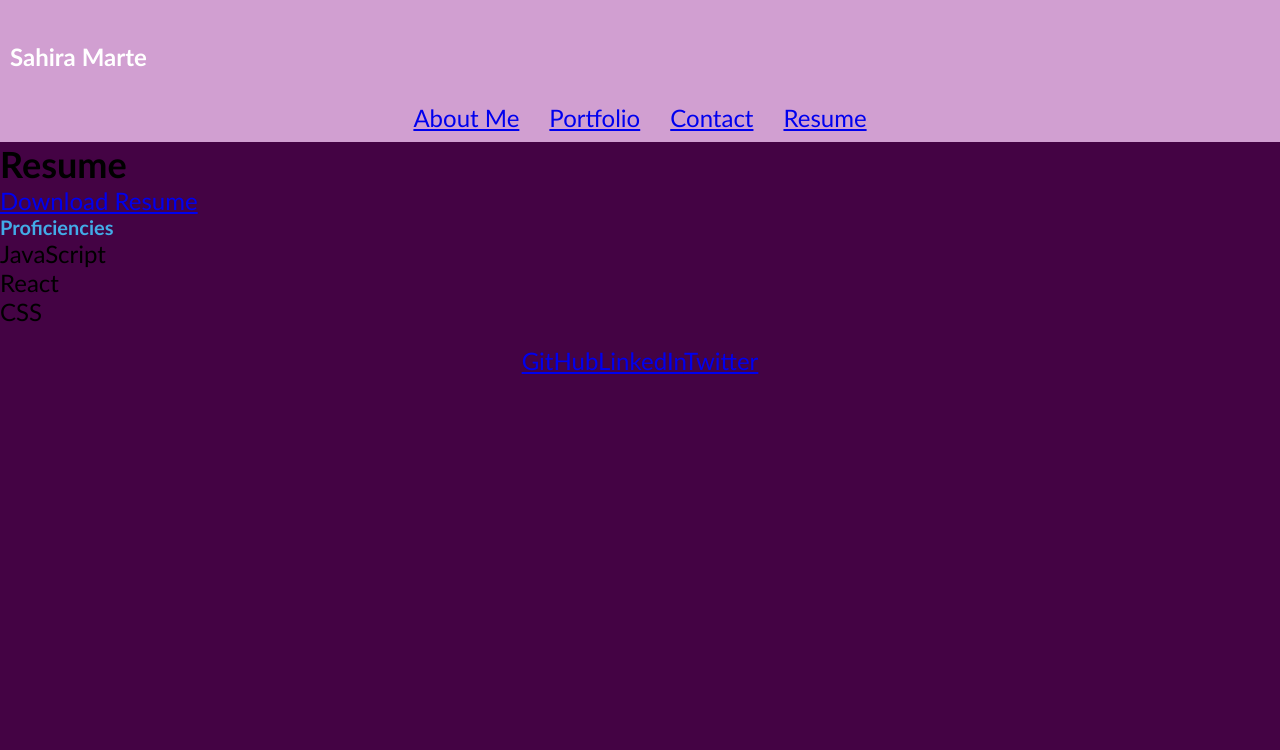
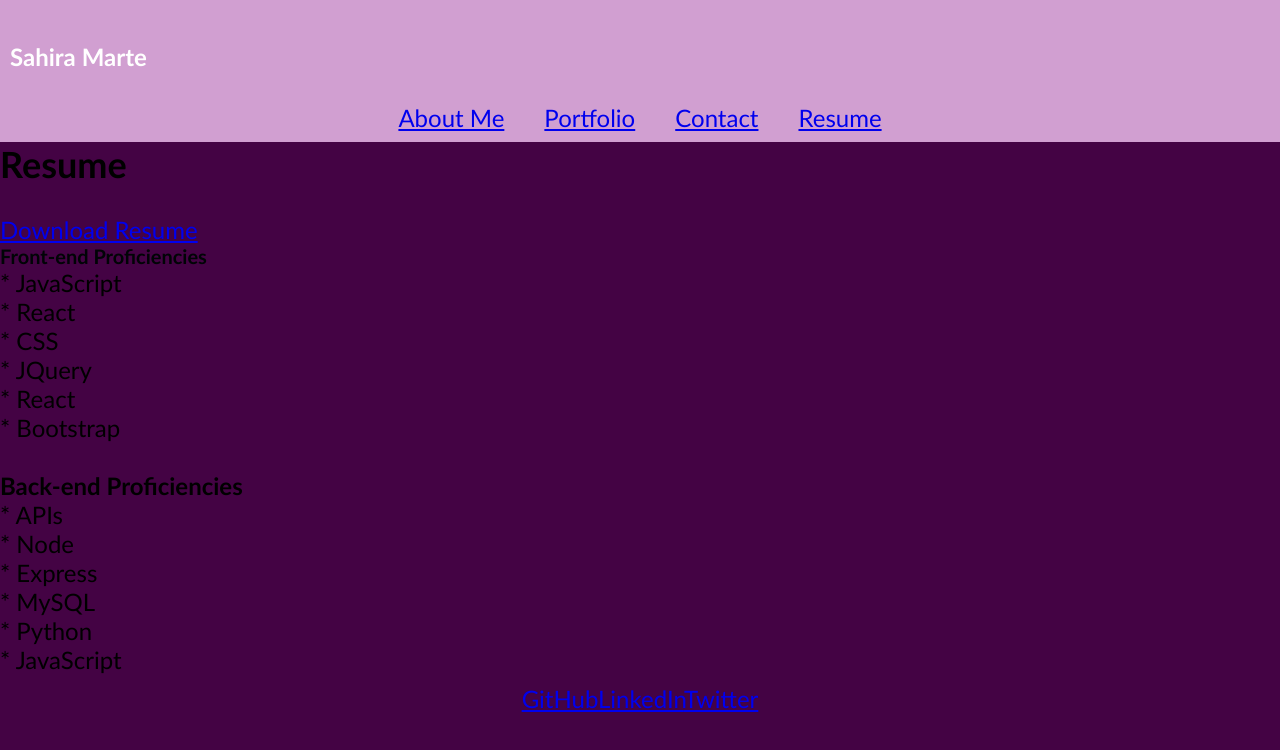
Before and after one commit to Sahiramarte17/React-Portfolio, a React (Vite) app in the folder Develop/: page /resume in a window 1280 px wide. Shown: the top 750 px of the page. Built offline with nearby package versions, Linux system fonts and the light colour scheme.

Commit message:
updating colors

```diff
--- a/Develop/src/App.css
+++ b/Develop/src/App.css
@@ -32,7 +32,7 @@ h1 {
 
 h3 {
   margin: auto;
-  color: rgb(66, 171, 231);
+  color: rgb(0, 4, 6);
   font-size: 20px;
 }
 
@@ -71,14 +71,14 @@ h3 {
 }
 
 .bucket-input.edit {
-  border: 2px solid #149fff;
+  border: 2px solid #000204;
 }
 
 .bucket-button.edit {
   background: linear-gradient(
     90deg,
-    rgba(20, 159, 255, 1) 0%,
-    rgba(17, 122, 255, 1) 100%
+    rgb(0, 4, 6) 0%,
+    rgb(0, 3, 8) 100%
   );
   padding: 16px 22px;
 }
@@ -104,7 +104,7 @@ h3 {
   background: linear-gradient(
     90deg,
     rgba(93, 12, 255, 1) 0%,
-    rgba(155, 0, 250, 1) 100%
+    rgb(174, 97, 222) 100%
   );
 }
 
--- a/Develop/src/components/Resume.jsx
+++ b/Develop/src/components/Resume.jsx
@@ -5,13 +5,29 @@ const Resume = () => {
   return (
     <section id="resume">
       <h2>Resume</h2>
+      <br></br>
       <a href="path-to-your-resume.pdf" download>Download Resume</a>
-      <h3>Proficiencies</h3>
+      <br></br>
+
+ <h3>Front-end Proficiencies</h3>
       <ul>
-        <li>JavaScript</li>
-        <li>React</li>
-        <li>CSS</li>
-        {/* Add more proficiencies */}
+        <li> * JavaScript</li>
+        <li> * React</li>
+        <li> * CSS</li>
+        <li> * JQuery</li>
+        <li> * React</li>
+        <li> * Bootstrap</li>
+        </ul>
+       <br></br>
+       <h4>Back-end Proficiencies</h4>
+      <ul>
+        <li> * APIs</li>
+        <li> * Node</li>
+        <li> * Express</li>
+        <li> * MySQL</li>
+        <li> * Python</li>
+        <li> * JavaScript</li>
+
       </ul>
     </section>
   );
--- a/Develop/src/index.css
+++ b/Develop/src/index.css
@@ -18,7 +18,8 @@ footer{
   background-color: rgb;
   color: white;
   text-align: center;
-  padding: 20px;
+  padding: 10px;
+
 
 }
 
@@ -26,10 +27,11 @@ nav ul {
   display: flex;
   justify-content: center;
   list-style: none;
+
 }
 
 nav ul li {
-  margin: 0 15px;
+  margin: 0 20px;
 }
 
 .projects {
```
Also changed, not shown: Develop/src/components/AboutMe.jsx (+6 -1 lines).
